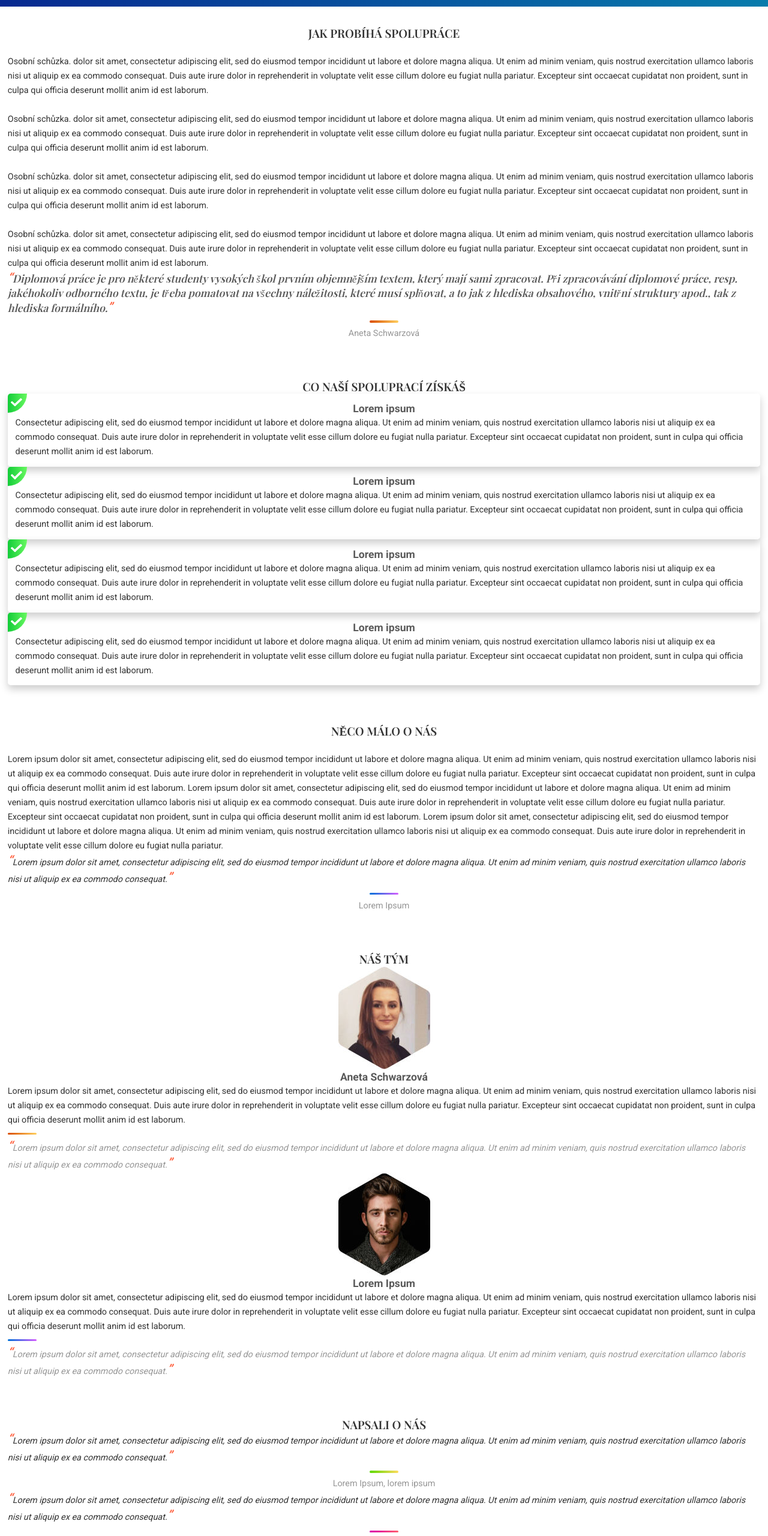
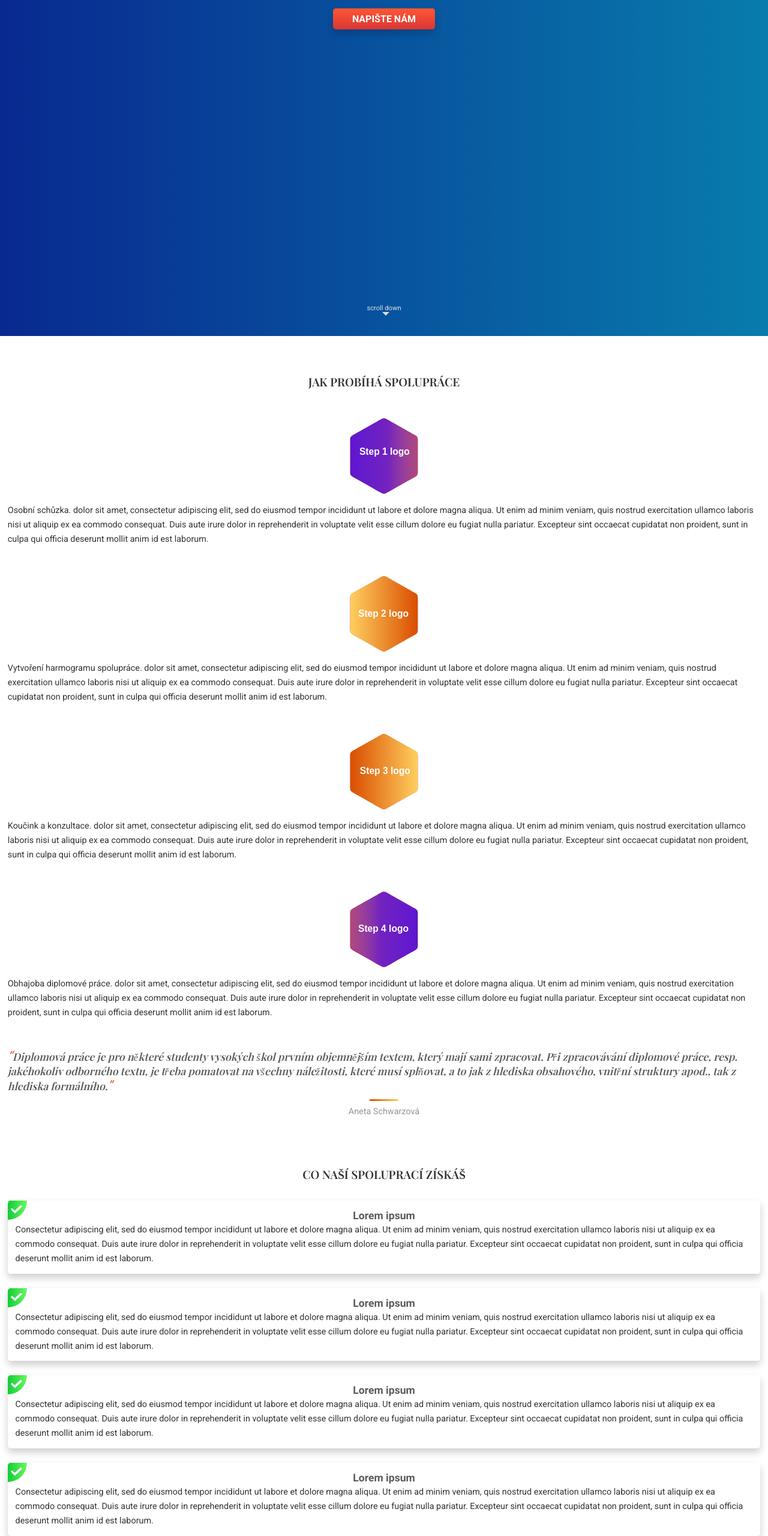
Before and after one commit to MartinBalon/dyplomka, a plain HTML site: page index.html in a window 1280 px wide. Shown: the part 240-2800 px from the top of the page at 60% size. Drawn offline with nearby package versions, Linux system fonts and the light colour scheme.

Commit message:
added intersectionObserver for content fade-in effect

```diff
--- a/css/_mixins.scss
+++ b/css/_mixins.scss
@@ -41,3 +41,9 @@
 	background: $linksGradient;
 	border-radius: $borderRadiusPrimary;
 }
+
+@mixin ignoreLastColMarginBottom() {
+	.col:last-of-type {
+		margin-bottom: 0;
+	}
+}
--- a/css/main.scss
+++ b/css/main.scss
@@ -7,6 +7,10 @@
 	box-sizing: border-box;
 	font-family: $fontFamilyPrimary;
 	line-height: 1.5rem;
+}
+
+.hidden-on-mobile {
+	display: none;
 }
 
 .centered {
@@ -22,6 +26,11 @@ body {
 	color: $secondaryColor;
 }
 
+html,
+body {
+	height: 100%;
+}
+
 footer {
 	background-color: $secondaryColor;
 	color: $darkPrimaryColor;
@@ -29,6 +38,13 @@ footer {
 
 .quote {
 	font-style: italic;
+}
+
+h2,
+h3,
+h4,
+p {
+	margin: 0;
 }
 
 h1,
@@ -44,6 +60,7 @@ h1 {
 
 h2 {
 	font-size: $fontSizeXL;
+	margin-bottom: $primaryBottomMarginM;
 }
 
 h3,
@@ -55,6 +72,7 @@ h3,
 #scroll-down {
 	font-size: $fontSizeXXS;
 	color: $darkPrimaryColor;
+	line-height: 1.2;
 }
 
 p {
@@ -66,17 +84,9 @@ h2 {
 	font-weight: bold;
 }
 
-#scroll-down,
 h2,
 h3 {
 	text-align: center;
-}
-
-h2,
-h3,
-h4,
-p {
-	margin: 0;
 }
 
 a {
@@ -120,9 +130,8 @@ a {
 	@include author($testimonial04Gradient);
 }
 
-article,
-footer {
-	padding: $primaryPaddingS;
+article {
+	padding: $primaryPaddingM;
 }
 
 .button {
@@ -135,13 +144,15 @@ footer {
 	cursor: pointer;
 	border: none;
 	border-radius: $borderRadiusPrimary;
-	padding: 0.4rem 1.6rem;
+	padding: 0.6rem 2rem;
+	margin-top: $primaryTopMarginS;
 	box-shadow: $secondaryBoxShadow;
 	&:hover {
 		background: $buttonGradientBackground;
 	}
 	a {
 		color: $primaryColor;
+		line-height: 1;
 	}
 }
 
@@ -227,7 +238,9 @@ nav {
 		font-weight: bold;
 		margin-bottom: 0.6rem;
 		&:hover {
+			font-weight: 900;
 			background: $linksGradient;
+			color: transparent;
 			-webkit-background-clip: text;
 			background-clip: text;
 			-webkit-text-fill-color: transparent;
@@ -258,6 +271,43 @@ nav {
 	background: $primaryGradientBackground;
 	background: $primaryGradient;
 	color: $primaryColor;
+	min-height: 100%;
+	padding: $primaryPaddingS;
+	div {
+		padding-top: 4rem;
+	}
+}
+
+#scroll-down {
+	position: absolute;
+	display: block;
+	bottom: 5%;
+	left: 0;
+	right: 0;
+	text-align: center;
+	&::after {
+		content: "";
+		display: block;
+		position: absolute;
+		left: 50%;
+		margin-left: -0.2rem;
+		width: 0;
+		height: 0;
+		border-left: 0.4rem solid transparent;
+		border-right: 0.4rem solid transparent;
+		border-top: 0.4rem solid $darkPrimaryColor;
+	}
+}
+
+#how-it-works {
+	.col {
+		margin-top: $primaryTopMarginM;
+	}
+	img {
+		height: 8rem;
+		width: 100%;
+		margin-bottom: $primaryBottomMarginXS;
+	}
 }
 
 #what-will-you-gain {
@@ -266,9 +316,9 @@ nav {
 		box-shadow: $secondaryBoxShadow;
 		padding: $secondaryPaddingS;
 		position: relative;
+		margin-bottom: $primaryBottomMarginS;
 	}
-}
-
+	@include ignoreLastColMarginBottom();
 	.corner {
 		width: 2rem;
 		height: 2rem;
@@ -291,12 +341,33 @@ nav {
 		top: 0.3rem;
 		left: 0.3rem;
 	}
+}
+
+#about-us {
+	#about-us-desc {
+		margin-bottom: $primaryBottomMarginM;
+	}
+}
 
 #our-team {
 	img {
 		margin: 0 auto;
 		display: block;
 	}
+	.col {
+		margin-bottom: $primaryBottomMarginM;
+	}
+	h3 {
+		margin: $primaryMarginS;
+	}
+	@include ignoreLastColMarginBottom();
+}
+
+#testimonials {
+	.col {
+		margin-bottom: $primaryBottomMarginS;
+	}
+	@include ignoreLastColMarginBottom();
 }
 
 #questions-and-answers {
@@ -343,12 +414,20 @@ nav {
 		overflow: hidden;
 		transition: max-height 0.2s ease-out;
 		font-size: $fontSizeS;
+		background: #fafafa;
 	}
 }
 
 footer {
 	color: $darkPrimaryColor;
 	text-align: center;
+	padding: $primaryPaddingS;
+	.contact {
+		margin: 2rem 0;
+	}
+	.social-icons {
+		justify-content: center;
+	}
 }
 
 .social-icons {
@@ -362,3 +441,18 @@ footer {
 		margin: 0 0.2rem;
 	}
 }
+
+.row {
+	margin-top: $primaryTopMarginM;
+}
+
+.animate {
+	transform: translateY(100px);
+	opacity: 0;
+	transition: ease-out all 0.3s;
+}
+
+.show {
+	transform: translateY(0);
+	opacity: 1;
+}
--- a/index.html
+++ b/index.html
@@ -21,7 +21,7 @@
 		<link rel="preconnect" href="https://fonts.googleapis.com" />
 		<link rel="preconnect" href="https://fonts.gstatic.com" crossorigin />
 		<link
-			href="https://fonts.googleapis.com/css2?family=Pacifico&family=Playfair+Display:wght@600&family=Roboto:wght@400;700&display=swap"
+			href="https://fonts.googleapis.com/css2?family=Pacifico&family=Playfair+Display:wght@600&family=Roboto:wght@400;700;900&display=swap"
 			rel="stylesheet"
 		/>
 
@@ -48,13 +48,11 @@
 				<div></div>
 			</div>
 			<span data-identifier="nav-links">
-				<a href="#above-the-fold" data-identifier="nav-link">ÚVOD</a><br />
-				<a href="#how-it-works" data-identifier="nav-link"
-					>JAK PROBÍHÁ SPOLUPRÁCE</a
-				><br />
-				<a href="#about-us" data-identifier="nav-link">O NÁS</a><br />
-				<a href="#testimonials" data-identifier="nav-link">HODNOCENÍ</a><br />
-				<a href="#contact-us" data-identifier="nav-link">KONTAKT</a>
+				<a href="#above-the-fold">ÚVOD</a><br />
+				<a href="#how-it-works">JAK PROBÍHÁ SPOLUPRÁCE</a><br />
+				<a href="#about-us">O NÁS</a><br />
+				<a href="#testimonials">HODNOCENÍ</a><br />
+				<a href="#contact-us">KONTAKT</a>
 			</span>
 			<p>+420 777 123 456</p>
 			<p>info@dyplomka.cz</p>
@@ -92,10 +90,10 @@
 		</article>
 
 		<article id="how-it-works">
-			<h2>JAK PROBÍHÁ SPOLUPRÁCE</h2>
+			<h2 class="animate">JAK PROBÍHÁ SPOLUPRÁCE</h2>
 			<div>
-				<div>
-					<img src="assets/logo/" alt="" />
+				<div class="col animate">
+					<img src="assets/logo/01.svg" alt="" />
 					<p>
 						Osobní schůzka. dolor sit amet, consectetur adipiscing elit, sed do
 						eiusmod tempor incididunt ut labore et dolore magna aliqua. Ut enim
@@ -106,44 +104,46 @@
 						culpa qui officia deserunt mollit anim id est laborum.
 					</p>
 				</div>
-				<div>
-					<img src="assets/logo/" alt="" />
+				<div class="col animate">
+					<img src="assets/logo/02.svg" alt="" />
 					<p>
-						Osobní schůzka. dolor sit amet, consectetur adipiscing elit, sed do
-						eiusmod tempor incididunt ut labore et dolore magna aliqua. Ut enim
-						ad minim veniam, quis nostrud exercitation ullamco laboris nisi ut
-						aliquip ex ea commodo consequat. Duis aute irure dolor in
+						Vytvoření harmogramu spolupráce. dolor sit amet, consectetur
+						adipiscing elit, sed do eiusmod tempor incididunt ut labore et
+						dolore magna aliqua. Ut enim ad minim veniam, quis nostrud
+						exercitation ullamco laboris nisi ut aliquip ex ea commodo
+						consequat. Duis aute irure dolor in reprehenderit in voluptate velit
+						esse cillum dolore eu fugiat nulla pariatur. Excepteur sint occaecat
+						cupidatat non proident, sunt in culpa qui officia deserunt mollit
+						anim id est laborum.
+					</p>
+				</div>
+				<div class="col animate">
+					<img src="assets/logo/03.svg" alt="" />
+					<p>
+						Koučink a konzultace. dolor sit amet, consectetur adipiscing elit,
+						sed do eiusmod tempor incididunt ut labore et dolore magna aliqua.
+						Ut enim ad minim veniam, quis nostrud exercitation ullamco laboris
+						nisi ut aliquip ex ea commodo consequat. Duis aute irure dolor in
 						reprehenderit in voluptate velit esse cillum dolore eu fugiat nulla
 						pariatur. Excepteur sint occaecat cupidatat non proident, sunt in
 						culpa qui officia deserunt mollit anim id est laborum.
 					</p>
 				</div>
-				<div>
-					<img src="assets/logo/" alt="" />
+				<div class="col animate">
+					<img src="assets/logo/04.svg" alt="" />
 					<p>
-						Osobní schůzka. dolor sit amet, consectetur adipiscing elit, sed do
-						eiusmod tempor incididunt ut labore et dolore magna aliqua. Ut enim
-						ad minim veniam, quis nostrud exercitation ullamco laboris nisi ut
-						aliquip ex ea commodo consequat. Duis aute irure dolor in
-						reprehenderit in voluptate velit esse cillum dolore eu fugiat nulla
-						pariatur. Excepteur sint occaecat cupidatat non proident, sunt in
-						culpa qui officia deserunt mollit anim id est laborum.
-					</p>
-				</div>
-				<div>
-					<img src="assets/logo/" alt="" />
-					<p>
-						Osobní schůzka. dolor sit amet, consectetur adipiscing elit, sed do
-						eiusmod tempor incididunt ut labore et dolore magna aliqua. Ut enim
-						ad minim veniam, quis nostrud exercitation ullamco laboris nisi ut
-						aliquip ex ea commodo consequat. Duis aute irure dolor in
-						reprehenderit in voluptate velit esse cillum dolore eu fugiat nulla
-						pariatur. Excepteur sint occaecat cupidatat non proident, sunt in
-						culpa qui officia deserunt mollit anim id est laborum.
+						Obhajoba diplomové práce. dolor sit amet, consectetur adipiscing
+						elit, sed do eiusmod tempor incididunt ut labore et dolore magna
+						aliqua. Ut enim ad minim veniam, quis nostrud exercitation ullamco
+						laboris nisi ut aliquip ex ea commodo consequat. Duis aute irure
+						dolor in reprehenderit in voluptate velit esse cillum dolore eu
+						fugiat nulla pariatur. Excepteur sint occaecat cupidatat non
+						proident, sunt in culpa qui officia deserunt mollit anim id est
+						laborum.
 					</p>
 				</div>
 			</div>
-			<div>
+			<div class="row animate">
 				<p class="main-quote quote">
 					<span class="quotes">&#8220;</span>Diplomová práce je pro některé
 					studenty vysokých škol prvním objemnějším textem, který mají sami
@@ -157,9 +157,9 @@
 		</article>
 
 		<article id="what-will-you-gain">
-			<h2>CO NAŠÍ SPOLUPRACÍ ZÍSKÁŠ</h2>
+			<h2 class="animate">CO NAŠÍ SPOLUPRACÍ ZÍSKÁŠ</h2>
 			<div>
-				<div class="col">
+				<div class="col animate">
 					<img class="tick" src="/assets/logo/tick.svg" alt="White tick logo" />
 					<div class="corner"></div>
 					<h3>Lorem ipsum</h3>
@@ -173,7 +173,7 @@
 						anim id est laborum.
 					</p>
 				</div>
-				<div class="col">
+				<div class="col animate">
 					<img class="tick" src="/assets/logo/tick.svg" alt="White tick logo" />
 					<div class="corner"></div>
 					<h3>Lorem ipsum</h3>
@@ -187,7 +187,7 @@
 						anim id est laborum.
 					</p>
 				</div>
-				<div class="col">
+				<div class="col animate">
 					<img class="tick" src="/assets/logo/tick.svg" alt="White tick logo" />
 					<div class="corner"></div>
 					<h3>Lorem ipsum</h3>
@@ -201,7 +201,7 @@
 						anim id est laborum.
 					</p>
 				</div>
-				<div class="col">
+				<div class="col animate">
 					<img class="tick" src="/assets/logo/tick.svg" alt="White tick logo" />
 					<div class="corner"></div>
 					<h3>Lorem ipsum</h3>
@@ -221,10 +221,10 @@
 		<!-- Text slider -->
 
 		<article id="about-us">
-			<h2>NĚCO MÁLO O NÁS</h2>
-			<img src="" alt="" />
+			<h2 class="animate">NĚCO MÁLO O NÁS</h2>
+			<img src="" class="hidden-on-mobile animate" alt="" />
 			<div>
-				<p>
+				<p class="animate" id="about-us-desc">
 					Lorem ipsum dolor sit amet, consectetur adipiscing elit, sed do
 					eiusmod tempor incididunt ut labore et dolore magna aliqua. Ut enim ad
 					minim veniam, quis nostrud exercitation ullamco laboris nisi ut
@@ -245,6 +245,7 @@
 					irure dolor in reprehenderit in voluptate velit esse cillum dolore eu
 					fugiat nulla pariatur.
 				</p>
+				<div class="animate">
 					<p class="quote">
 						<span class="quotes">&#8220;</span>Lorem ipsum dolor sit amet,
 						consectetur adipiscing elit, sed do eiusmod tempor incididunt ut
@@ -254,11 +255,12 @@
 					</p>
 					<p id="about-us-author">Lorem Ipsum</p>
 				</div>
+			</div>
 		</article>
 
 		<article id="our-team">
-			<h2>NÁŠ TÝM</h2>
-			<div>
+			<h2 class="animate">NÁŠ TÝM</h2>
+			<div class="col animate">
 				<img src="/assets/img/aneta-schwarcova.jpg" alt="Aneta Schwarzová" />
 				<h3>Aneta Schwarzová</h3>
 				<p>
@@ -270,7 +272,7 @@
 					pariatur. Excepteur sint occaecat cupidatat non proident, sunt in
 					culpa qui officia deserunt mollit anim id est laborum.
 				</p>
-				<p id="team-01" class="quote">
+				<p id="team-01" class="quote animate">
 					<span class="quotes">&#8220;</span>Lorem ipsum dolor sit amet,
 					consectetur adipiscing elit, sed do eiusmod tempor incididunt ut
 					labore et dolore magna aliqua. Ut enim ad minim veniam, quis nostrud
@@ -278,7 +280,7 @@
 					consequat.<span class="quotes">&#8221;</span>
 				</p>
 			</div>
-			<div>
+			<div class="col animate">
 				<img src="/assets/img/lorem-ipsum.jpg" alt="Lorem Ipsum" />
 				<h3>Lorem Ipsum</h3>
 				<p>
@@ -290,7 +292,7 @@
 					pariatur. Excepteur sint occaecat cupidatat non proident, sunt in
 					culpa qui officia deserunt mollit anim id est laborum.
 				</p>
-				<p id="team-02" class="quote">
+				<p id="team-02" class="quote animate">
 					<span class="quotes">&#8220;</span>Lorem ipsum dolor sit amet,
 					consectetur adipiscing elit, sed do eiusmod tempor incididunt ut
 					labore et dolore magna aliqua. Ut enim ad minim veniam, quis nostrud
@@ -301,51 +303,47 @@
 		</article>
 
 		<article id="testimonials">
-			<h2>NAPSALI O NÁS</h2>
-			<div>
-				<p class="quote">
-					<span class="quotes">&#8220;</span>Lorem ipsum dolor sit amet,
-					consectetur adipiscing elit, sed do eiusmod tempor incididunt ut
-					labore et dolore magna aliqua. Ut enim ad minim veniam, quis nostrud
-					exercitation ullamco laboris nisi ut aliquip ex ea commodo
-					consequat.<span class="quotes">&#8221;</span>
+			<h2 class="animate">NAPSALI O NÁS</h2>
+			<div class="col animate">
+				<p>
+					&#8220;Lorem ipsum dolor sit amet, consectetur adipiscing elit, sed do
+					eiusmod tempor incididunt ut labore et dolore magna aliqua. Ut enim ad
+					minim veniam, quis nostrud exercitation ullamco laboris nisi ut
+					aliquip ex ea commodo consequat.&#8221;
 				</p>
 				<p id="testimonials-01">Lorem Ipsum, lorem ipsum</p>
 			</div>
-			<div>
-				<p class="quote">
-					<span class="quotes">&#8220;</span>Lorem ipsum dolor sit amet,
-					consectetur adipiscing elit, sed do eiusmod tempor incididunt ut
-					labore et dolore magna aliqua. Ut enim ad minim veniam, quis nostrud
-					exercitation ullamco laboris nisi ut aliquip ex ea commodo
-					consequat.<span class="quotes">&#8221;</span>
+			<div class="col animate">
+				<p>
+					&#8220;Lorem ipsum dolor sit amet, consectetur adipiscing elit, sed do
+					eiusmod tempor incididunt ut labore et dolore magna aliqua. Ut enim ad
+					minim veniam, quis nostrud exercitation ullamco laboris nisi ut
+					aliquip ex ea commodo consequat.&#8221;
 				</p>
 				<p id="testimonials-02">Lorem Ipsum, lorem ipsum</p>
 			</div>
-			<div>
-				<p class="quote">
-					<span class="quotes">&#8220;</span>Lorem ipsum dolor sit amet,
-					consectetur adipiscing elit, sed do eiusmod tempor incididunt ut
-					labore et dolore magna aliqua. Ut enim ad minim veniam, quis nostrud
-					exercitation ullamco laboris nisi ut aliquip ex ea commodo
-					consequat.<span class="quotes">&#8221;</span>
+			<div class="col animate">
+				<p>
+					&#8220;Lorem ipsum dolor sit amet, consectetur adipiscing elit, sed do
+					eiusmod tempor incididunt ut labore et dolore magna aliqua. Ut enim ad
+					minim veniam, quis nostrud exercitation ullamco laboris nisi ut
+					aliquip ex ea commodo consequat.&#8221;
 				</p>
 				<p id="testimonials-03">Lorem Ipsum, lorem ipsum</p>
 			</div>
-			<div>
-				<p class="quote">
-					<span class="quotes">&#8220;</span>Lorem ipsum dolor sit amet,
-					consectetur adipiscing elit, sed do eiusmod tempor incididunt ut
-					labore et dolore magna aliqua. Ut enim ad minim veniam, quis nostrud
-					exercitation ullamco laboris nisi ut aliquip ex ea commodo
-					consequat.<span class="quotes">&#8221;</span>
+			<div class="col animate">
+				<p>
+					&#8220;Lorem ipsum dolor sit amet, consectetur adipiscing elit, sed do
+					eiusmod tempor incididunt ut labore et dolore magna aliqua. Ut enim ad
+					minim veniam, quis nostrud exercitation ullamco laboris nisi ut
+					aliquip ex ea commodo consequat.&#8221;
 				</p>
 				<p id="testimonials-04">Lorem Ipsum, lorem ipsum</p>
 			</div>
-			<button class="centered button">DALŠÍ HODNOCENÍ</button>
+			<button class="centered button animate">DALŠÍ HODNOCENÍ</button>
 		</article>
 
-		<article id="questions-and-answers">
+		<article id="questions-and-answers" class="animate">
 			<h2>ČASTÉ DOTAZY</h2>
 			<button class="accordion">
 				Lorem ipsum dolor sit amet, consectetur adipiscing elit.
@@ -402,15 +400,15 @@
 					415 01
 				</p>
 			</div>
-			<div>
+			<div class="contact">
 				<p>
 					+420 777 123 456<br />
 					info@dyplomka.cz
 				</p>
 			</div>
-			<div>
-				<img src="assets/logo/" alt="" />
-				<img src="assets/logo/" alt="" />
+			<div class="social-icons">
+				<img src="assets/logo/facebook-icon.svg" alt="facebook icon" />
+				<img src="assets/logo/instagram-icon.svg" alt="instagram icon" />
 			</div>
 		</footer>
 		<script type="text/javascript" src="js/main.js"></script>
--- a/js/main.js
+++ b/js/main.js
@@ -1,12 +1,12 @@
-const menuButton = document.querySelector('[data-identifier="hamburger-menu"]');
-const closeMenuButton = document.querySelector(
-	'[data-identifier="hamburger-menu-close"]'
-);
 const menu = document.querySelector("nav");
 const navBar = document.querySelector('[data-identifier="navbar"]');
 const navLinks = document.querySelector('[data-identifier="nav-links"]');
 const socialIcons = document.querySelector('[data-identifier="social-icons"]');
 const accordionButton = document.querySelectorAll(".accordion");
+const menuButton = document.querySelector('[data-identifier="hamburger-menu"]');
+const closeMenuButton = document.querySelector(
+	'[data-identifier="hamburger-menu-close"]'
+);
 
 let isMenuActive = false;
 let lastScroll = 0;
@@ -69,6 +69,7 @@ for (let i = 0; i < accordionButton.length; i++) {
 		const accordionContent = accordionButton[i].nextElementSibling;
 		if (accordionContent.style.maxHeight) {
 			accordionContent.style.maxHeight = null;
+			accordionButton[i].classList.remove("accordion-active");
 		} else {
 			accordionContent.style.maxHeight = accordionContent.scrollHeight + "px";
 		}
@@ -79,5 +80,24 @@ menuButton.addEventListener("click", toggleNavigation);
 closeMenuButton.addEventListener("click", toggleNavigation);
 navLinks.addEventListener("click", onNavigateHandler);
 socialIcons.addEventListener("click", toggleNavigation);
+window.addEventListener("scroll", showNavBarOnScroll);
 
-window.addEventListener("scroll", showNavBarOnScroll);
+const myImgs = document.querySelectorAll(".animate");
+
+observer = new IntersectionObserver(
+	(entries) => {
+		entries.forEach((entry) => {
+			entry.target.classList.toggle("show", entry.isIntersecting);
+			if (entry.isIntersecting) {
+				observer.unobserve(entry.target);
+			}
+		});
+	},
+	{
+		threshold: 0.1,
+	}
+);
+
+myImgs.forEach((image) => {
+	observer.observe(image);
+});
```
Also changed, not shown: css/_variables.scss (+9 -0 lines), assets/logo/01.svg (added), assets/logo/02.svg (added), assets/logo/03.svg (added), assets/logo/04.svg (added), css/main.css, 1 other file. Lines whose indentation alone changed are shown as unchanged.
